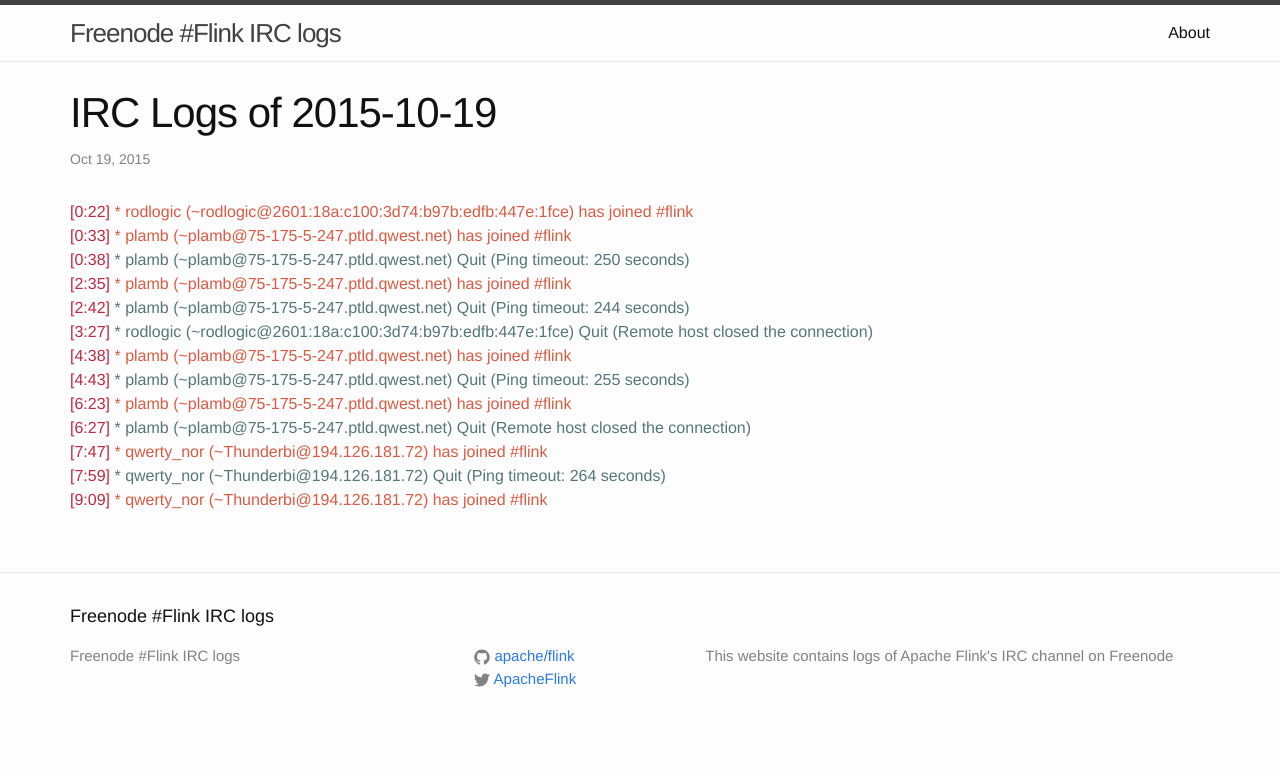
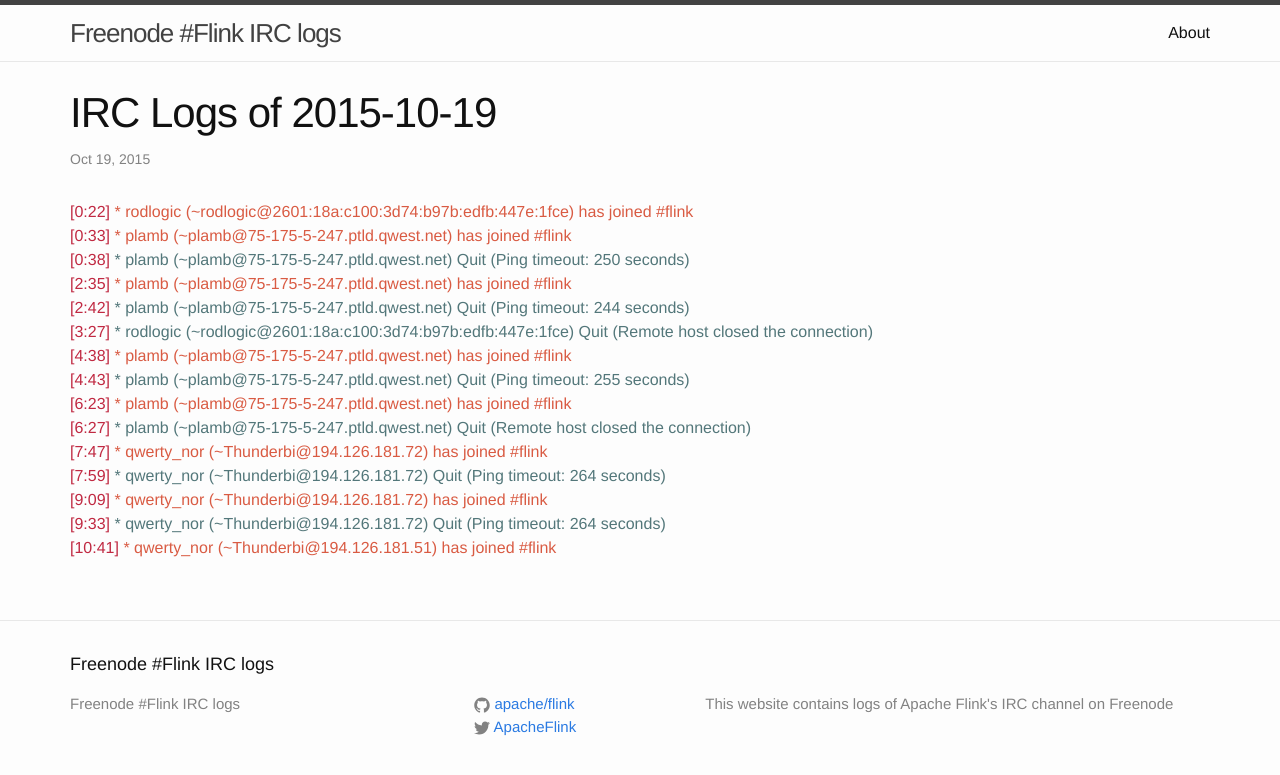
Before and after one commit to flink-irc-logs/flink-irc-logs.github.io, a Jekyll site: the page built from _posts/2015-10-19-logs.markdown, in a window 1280 px wide. Shown: the top 775 px of the page. Built offline with Jekyll 4.4.1, drawn with Linux system fonts in a browser that asks for light colours.

Commit message:
Update of the logs on Mon Oct 19 11:27:34 CEST 2015

```diff
--- a/_posts/2015-10-19-logs.markdown
+++ b/_posts/2015-10-19-logs.markdown
@@ -17,3 +17,5 @@
 <span class="irc-date">[7:47]</span> <span class="irc-green">* qwerty_nor (~Thunderbi@194.126.181.72) has joined #flink</span><br />
 <span class="irc-date">[7:59]</span> <span class="irc-navy">* qwerty_nor (~Thunderbi@194.126.181.72) Quit (Ping timeout: 264 seconds)</span><br />
 <span class="irc-date">[9:09]</span> <span class="irc-green">* qwerty_nor (~Thunderbi@194.126.181.72) has joined #flink</span><br />
+<span class="irc-date">[9:33]</span> <span class="irc-navy">* qwerty_nor (~Thunderbi@194.126.181.72) Quit (Ping timeout: 264 seconds)</span><br />
+<span class="irc-date">[10:41]</span> <span class="irc-green">* qwerty_nor (~Thunderbi@194.126.181.51) has joined #flink</span><br />
```
